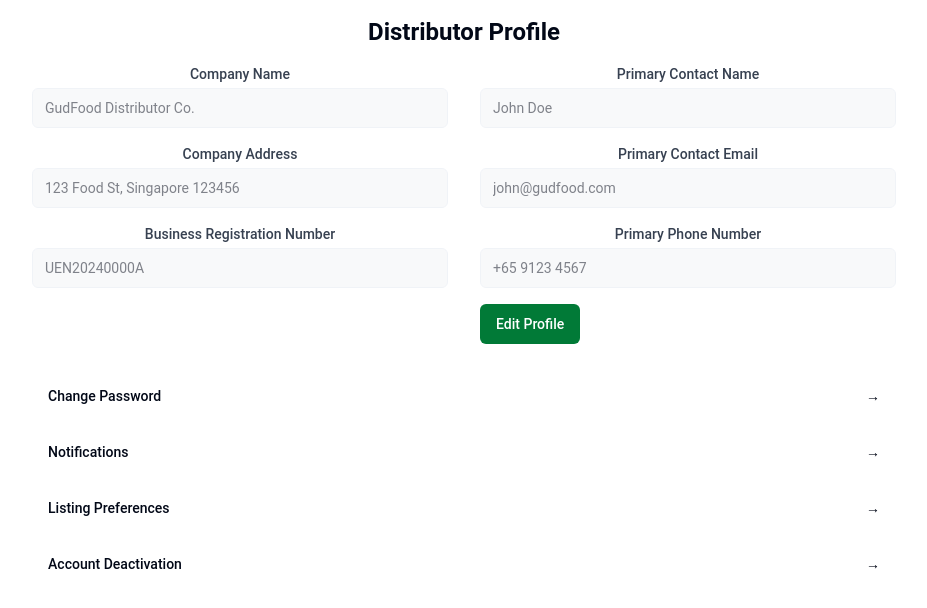
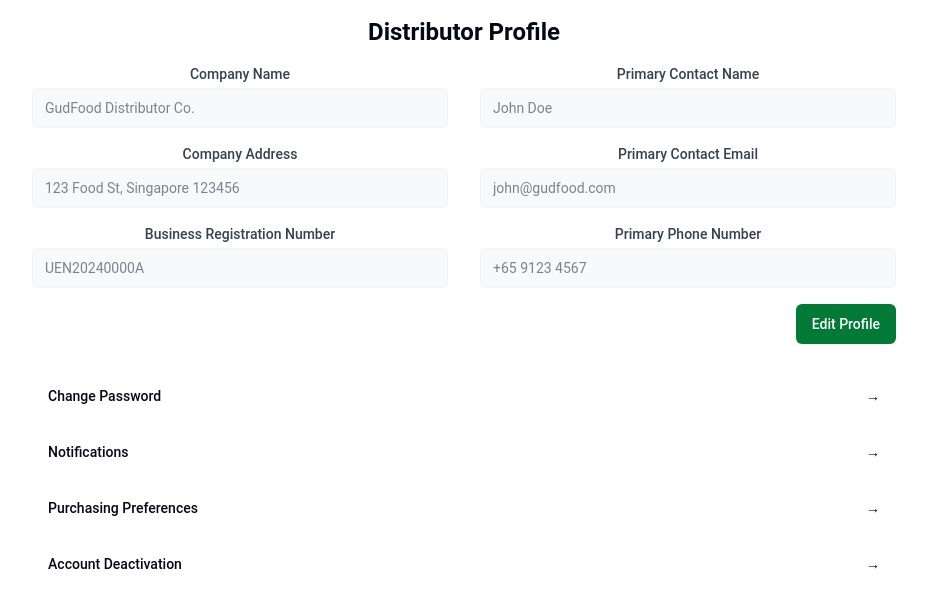
Before and after one commit to morksen123/marketplace, a React (Vite) app: page /distributor-account in a window 1280 px wide. Shown: the top 608 px of the page, without its empty margins (176-1103 px from the left). Built offline with nearby package versions, Linux system fonts and the light colour scheme; no server answers; a web font is replaced by a local one.

Commit message:
Revert "src/features/DIstributorAccount/components/ProfileManagement.tsx"
This reverts commit 050379e9850b78cf2fd530e3498b1bfd651cb807.

```diff
--- a/src/features/DIstributorAccount/components/ProfileManagement.tsx
+++ b/src/features/DIstributorAccount/components/ProfileManagement.tsx
@@ -174,7 +174,7 @@ const ProfileManagement: React.FC = () => {
             />
           </div>
 
-          <div className="flex justify-start space-x-2 mt-4">
+          <div className="flex justify-end space-x-2 mt-4">
             {isEditing ? (
               <>
                 <Button onClick={handleSave} variant="secondary">Save</Button>
@@ -192,7 +192,7 @@ const ProfileManagement: React.FC = () => {
                   {[
                     { text: 'Change Password', path: '/profile/change-password' },
                     { text: 'Notifications', path: '/profile/notifications' },
-                    { text: 'Listing Preferences', path: '/profile/listing-preferences' },
+                    { text: 'Purchasing Preferences', path: '/profile/purchasing-preferences' },
                     { text: 'Account Deactivation', path: '/profile/account-deactivation' }
                   ].map(({ text, path }) => (
                     <li key={text}>
```
